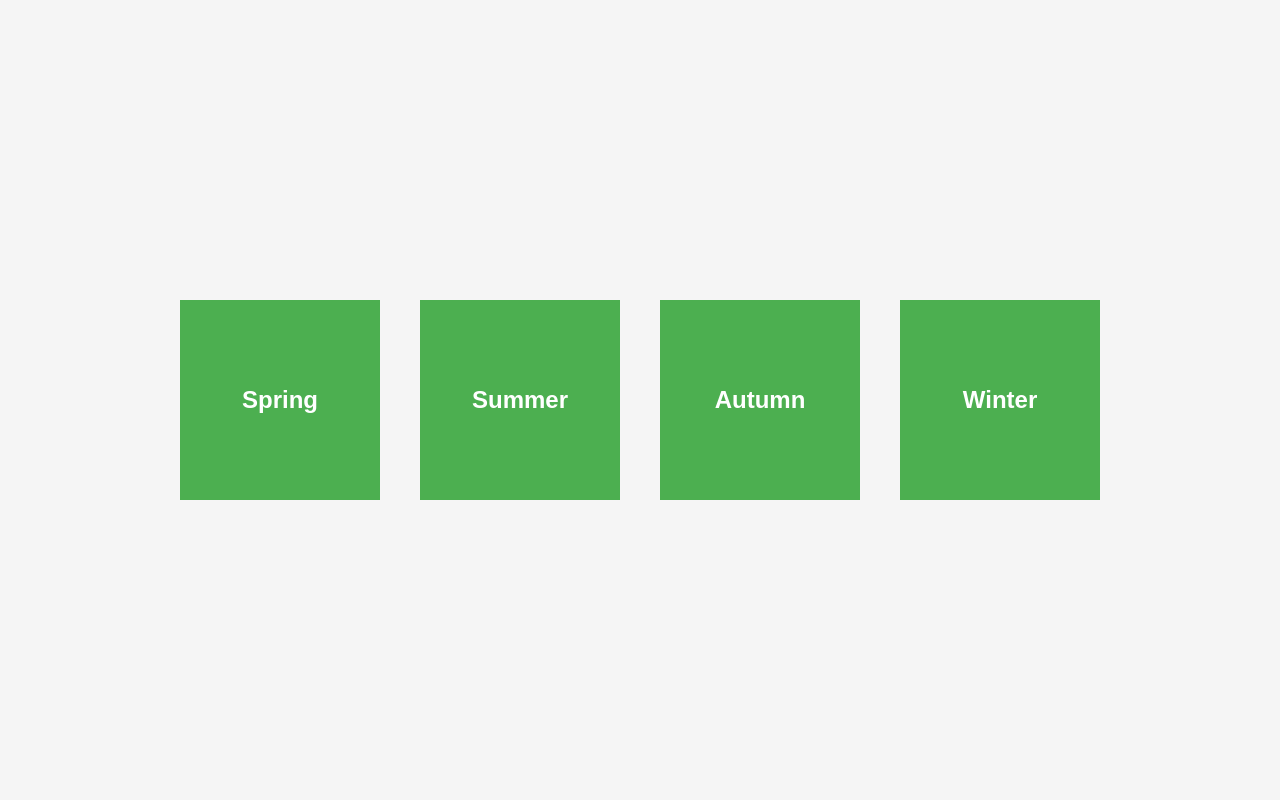
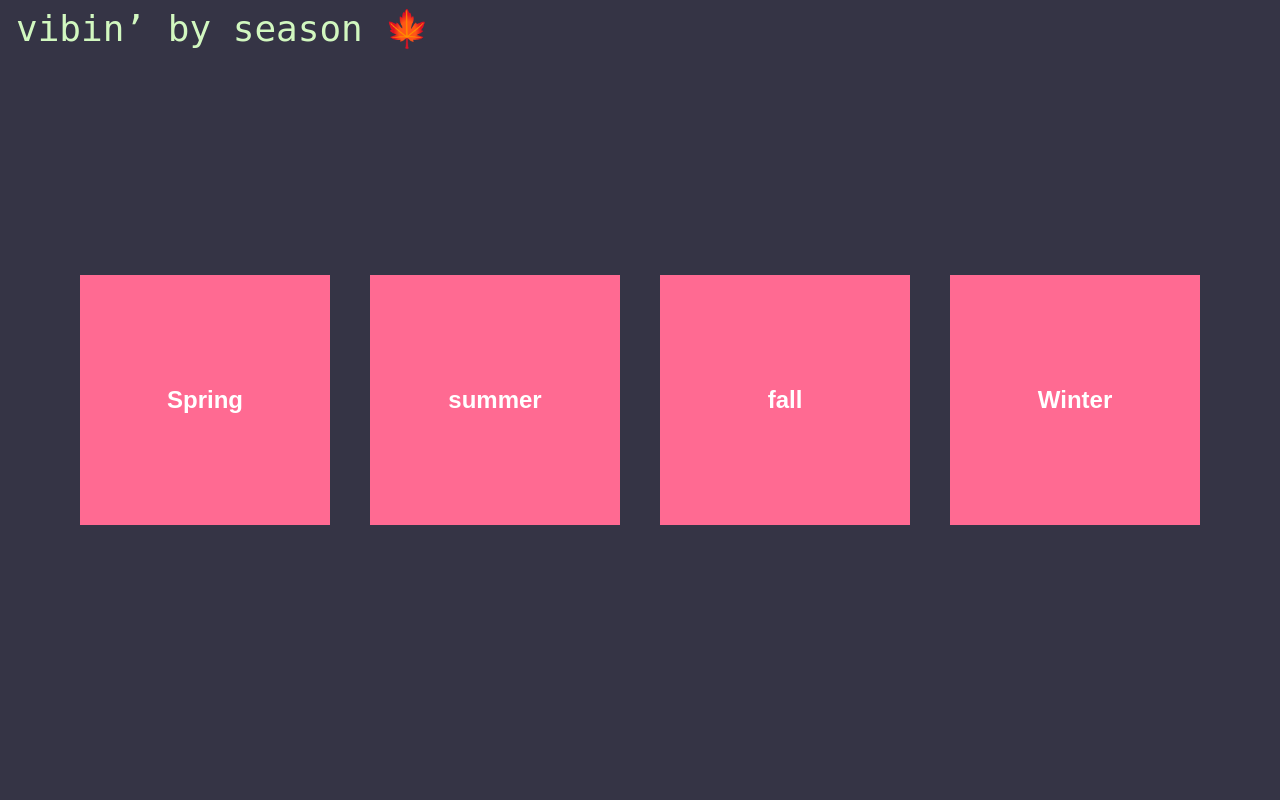
Before and after one commit to kliang622/coreVibes, a Django app: template myapp/templates/season.html in a window 1280 px wide. Run offline with Django 4.2, Linux system fonts and the light colour scheme; the template is opened without the code that fills it: most values are stand-ins (such as "Sample title", 1, 10 or a date in 2020).

Commit message:
search page

```diff
--- a/myapp/templates/home.html
+++ b/myapp/templates/home.html
@@ -69,10 +69,10 @@
 <div class="sidenav">
     <a href="#">Home</a>
     <h3 class="logo-color"> see trends by:</h3>
-    <a href="">seasons</a>
+    <a href="{% url 'season' %}">seasons</a>
     <a href="#">worldwide</a>
-    <a href="#">popular by year</a>
-    <a href="#">hottest songs by year</a>
+    <a href="#">popular artist by year</a>
+    <a href="{% url 'hotSong'  year=2018%}">hottest songs by year</a>
 </div>
 
 <!-- Content Area -->
--- a/myapp/templates/season.html
+++ b/myapp/templates/season.html
@@ -5,7 +5,7 @@
 <head>
     <meta charset="UTF-8">
     <meta name="viewport" content="width=device-width, initial-scale=1.0">
-    <title>Seasons Information</title>
+    <title>Seasons</title>
 
     <style>
         body {
@@ -15,7 +15,7 @@
             align-items: center;
             height: 100vh;
             margin: 0;
-            background-color: #f5f5f5;
+            background-color: #353445;
         }
 
         .season {
@@ -24,10 +24,11 @@
         }
 
         .season-box {
-            width: 200px;
-            height: 200px;
+            width: 250px;
+            height: 250px;
             transform-style: preserve-3d;
             transition: transform 0.5s;
+            color: #353445;
         }
 
         .season-box:hover {
@@ -43,7 +44,7 @@
         }
 
         .season-front {
-            background-color: #4CAF50;
+            background-color: #ff6a92;
             display: flex;
             justify-content: center;
             align-items: center;
@@ -51,17 +52,34 @@
         }
 
         .season-back {
-            background-color: #2196F3;
+            background-color: #FFF9E8;
             transform: rotateY(180deg);
             display: flex;
             justify-content: center;
             align-items: center;
-            color: white;
+            color: #00b76c;
+        }
+
+        .custom-div {
+            width: 100%;
+            height: 100px;
+            top: 8px;
+            left: 16px;
+            color: #D2F8C0;
+            font-size: 36px;
+            font-family: 'Inconsolata', monospace;
+            font-weight: 400;
+            position: absolute;
+            /* word-wrap: break-word; */
         }
     </style>
 
 </head>
+
+
 <body>
+
+<div class="custom-div">vibin’ by season 🍁</div>
 
 <div class="season" id="spring">
     <div class="season-box" onclick="flipSeason('spring')">
@@ -69,8 +87,12 @@
             <h2>Spring</h2>
         </div>
         <div class="season-back">
-            <!-- <p>{{ seasons.0.information }}</p> -->
-            <h1> this is spring </h1>
+            <h2 >Top of Spring:</h2>
+            <ul>
+                {% for entry in spring_data %}
+                    <li>{{ entry.1 }}</li>
+                {% endfor %}
+            </ul>
         </div>
     </div>
 </div>
@@ -78,10 +100,15 @@
 <div class="season" id="summer">
     <div class="season-box" onclick="flipSeason('summer')">
         <div class="season-front">
-            <h2>Summer</h2>
+            <h2>summer</h2>
         </div>
         <div class="season-back">
-            <p>{{ seasons.1.information }}</p>
+            <h2 >Top of Summer:</h2>
+            <ul>
+                {% for entry in summer_data %}
+                    <li>{{ entry.1 }}</li>
+                {% endfor %}
+            </ul>
         </div>
     </div>
 </div>
@@ -89,10 +116,15 @@
 <div class="season" id="autumn">
     <div class="season-box" onclick="flipSeason('autumn')">
         <div class="season-front">
-            <h2>Autumn</h2>
+            <h2>fall</h2>
         </div>
         <div class="season-back">
-            <p>{{ seasons.2.information }}</p>
+            <h2 >Top of Fall:</h2>
+            <ul>
+                {% for entry in spring_data %}
+                    <li>{{ entry.1 }}</li>
+                {% endfor %}
+            </ul>
         </div>
     </div>
 </div>
@@ -103,7 +135,12 @@
             <h2>Winter</h2>
         </div>
         <div class="season-back">
-            <p>{{ seasons.3.information }}</p>
+            <h2 >Top of winter:</h2>
+            <ul>
+                {% for entry in winter_data %}
+                    <li>{{ entry.1 }}</li>
+                {% endfor %}
+            </ul>
         </div>
     </div>
 </div>
--- a/myapp/urls.py
+++ b/myapp/urls.py
@@ -2,7 +2,11 @@ from django.urls import path
 from django.contrib.staticfiles.urls import staticfiles_urlpatterns
 
 from . import views
+from .views import hotSong
+
 urlpatterns = [
     path('', views.home, name='home'),
-    # path('', views.season, name='season'),
+    path('myapp/hotSong/<int:year>/', views.hotSong, name='hotSong'),
+    path('myapp/', views.season, name='season'),
+    # path('hotSong/<int:year>/', hotSong, name='hotSong'),
 ]
```
Also changed, not shown: myapp/templates/hotSong.html (+21 -0 lines), myapp/views.py (+32 -22 lines).
